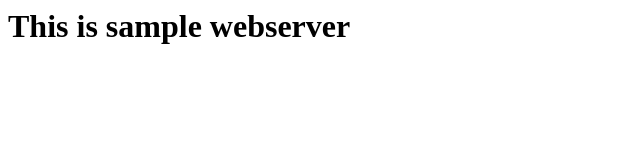
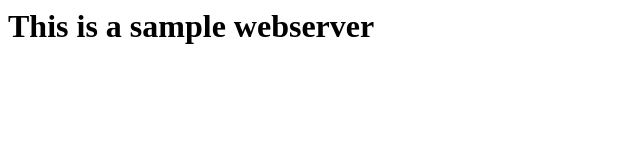
Before and after one commit to gsrinathreddy/webtest, a plain HTML site: page index.html in a window 1280 px wide. Shown: the whole page, without its empty margins (0-640 px from the left). Drawn offline with Linux system fonts and the light colour scheme.

Commit message:
second commit

```diff
--- a/index.html
+++ b/index.html
@@ -1 +1 @@
-<h1>This is sample webserver</h1>
+<h1>This is a sample webserver</h1>
```
